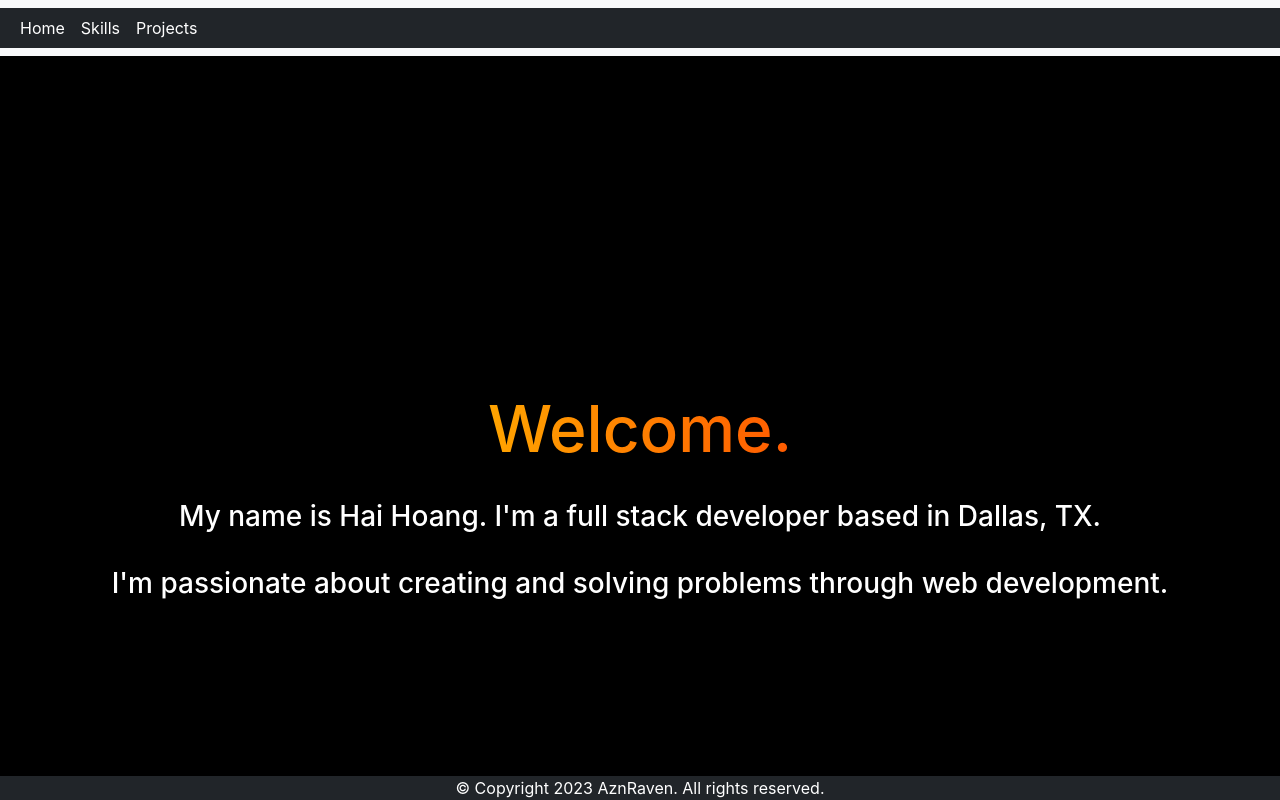
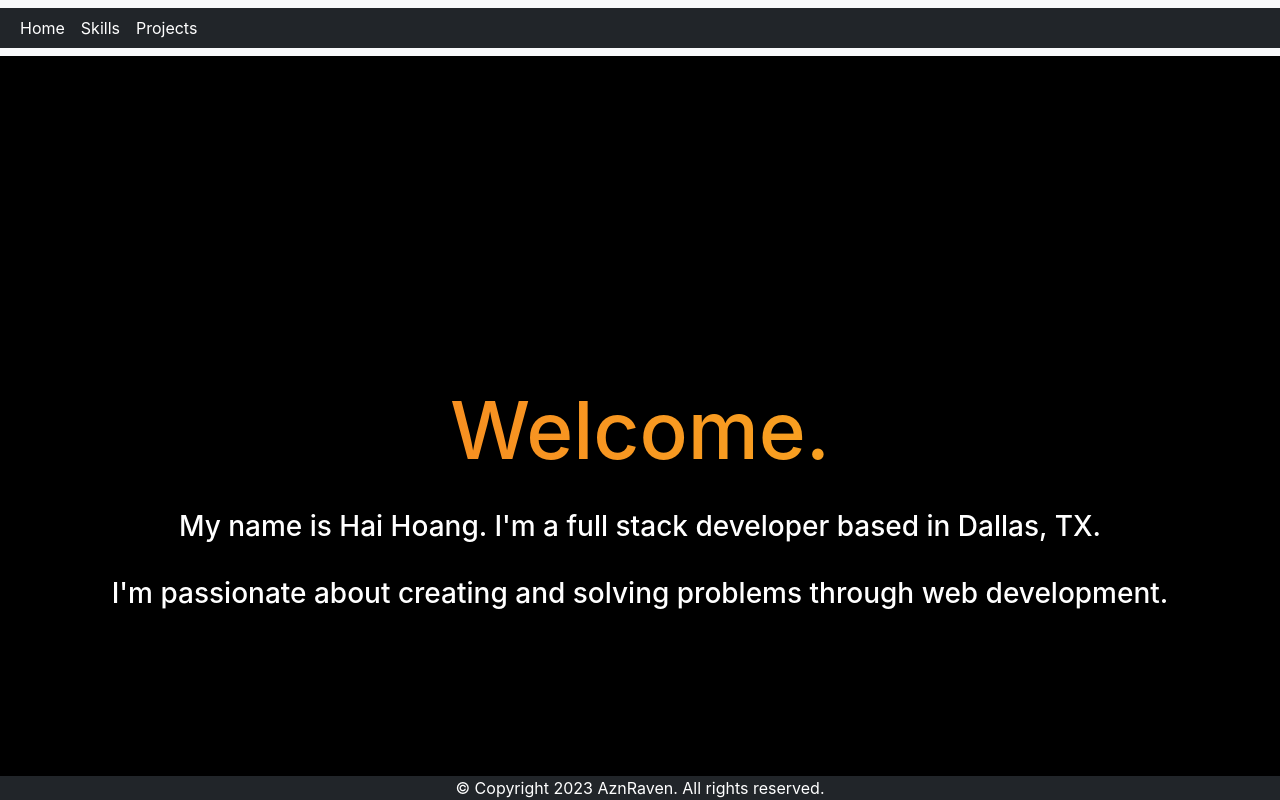
Before and after one commit to AznRaven/portfolio, a React (Create React App) app in the folder client/: page / in a window 1280 px wide. Shown: the top 800 px of the page. Built offline with nearby package versions, Linux system fonts and the light colour scheme.

Commit message:
skills alignment

```diff
--- a/client/public/index.html
+++ b/client/public/index.html
@@ -23,6 +23,7 @@
     <title>React App</title>
   </head>
   <body>
+
     <noscript>You need to enable JavaScript to run this app.</noscript>
     <div id="root"></div>
     <!--
--- a/client/src/index.css
+++ b/client/src/index.css
@@ -24,8 +24,36 @@ h1{
   -webkit-background-clip: text;
   -webkit-text-fill-color: transparent;
   pointer-events: none;
-  opacity: 0;
-  animation: fade 1s ease-in .25s 1 normal forwards;
+  /* opacity: 0; */
+  /* animation: fade 1s ease-in .25s 1 normal forwards; */
+  /* animation: gradient 15s ease infinite; */
+  --color-one: hsl(15 90% 55%);
+  --color-two: hsl(40 95% 55%);
+  font-size: clamp(3rem, 25vmin, 8rem);
+  background: linear-gradient(
+                90deg,
+                var(--color-one),
+                var(--color-two),
+                var(--color-one)
+              ) 0 0 / 100% 100%;
+              color: transparent;
+  -webkit-background-clip: text;
+  background-clip: text;
+  animation: move-bg 8s infinite linear;
+  --bg-size: 400%;
+  --color-one: hsl(15 90% 55%);
+  --color-two: hsl(40 95% 55%);
+  font-size: clamp(3rem, 25vmin, 5rem);
+  background: linear-gradient(
+                90deg,
+                var(--color-one),
+                var(--color-two),
+                var(--color-one)
+              ) 0 0 / var(--bg-size) 100%;
+  color: transparent;
+  background-clip: text;
+  -webkit-background-clip: text;
+  animation: move-bg 8s infinite linear;
 }
 @keyframes fade {
   0%{
@@ -33,6 +61,11 @@ h1{
   }
   100%{
     opacity: 1;
+  }
+}
+@keyframes move-bg {
+  to {
+    background-position: var(--bg-size) 0;
   }
 }
 html {
@@ -248,3 +281,15 @@ li:focus::after{
   stroke-dasharray: 60 105 60 300;
   stroke-dashoffset: -90;
 }
+
+@keyframes gradient {
+	0% {
+		background: 0% 50%;
+	}
+	50% {
+		background: 100% 50%;
+	}
+	100% {
+		background: 0% 50%;
+	}
+}
--- a/client/src/pages/Skills.js
+++ b/client/src/pages/Skills.js
@@ -20,12 +20,12 @@ const { feArr, beArr, cmArr } = data;
 export default function Skills() {
   let fe = feArr.map((x) => {
     return (
-      <div className="skillIcon border border-primary d-flex flex-column text-center col-5 col-sm-3 col-lg-1 shadow">
+      <div className="skillIcon border border-primary d-flex flex-column text-center col-5 col-sm-3 col-lg-1 shadow justify-content-between">
         <div className="skillImg">
           <img className="skills" src={`${x.img}`} alt={x.name} />
         </div>
 
-        <div className="iconText">
+        <div className="iconText ">
           <strong>{x.name}</strong>
         </div>
       </div>
```
